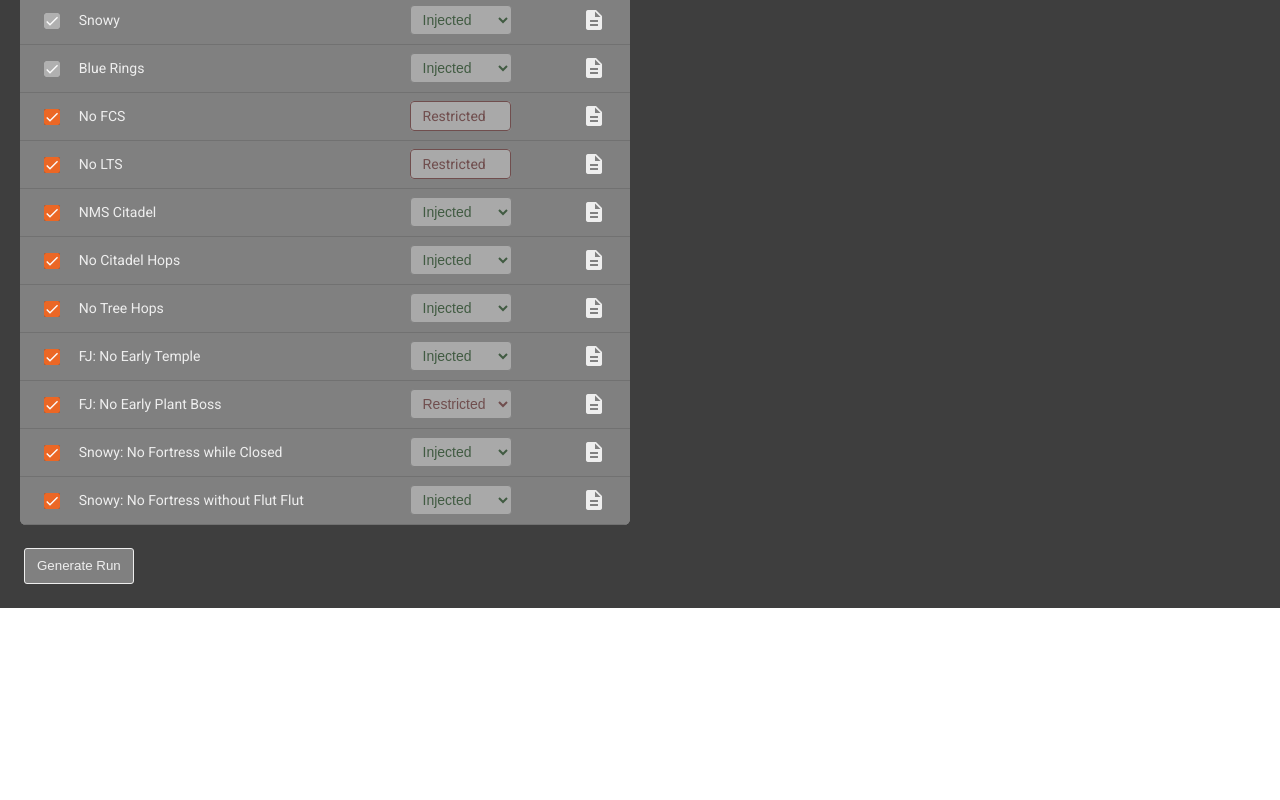
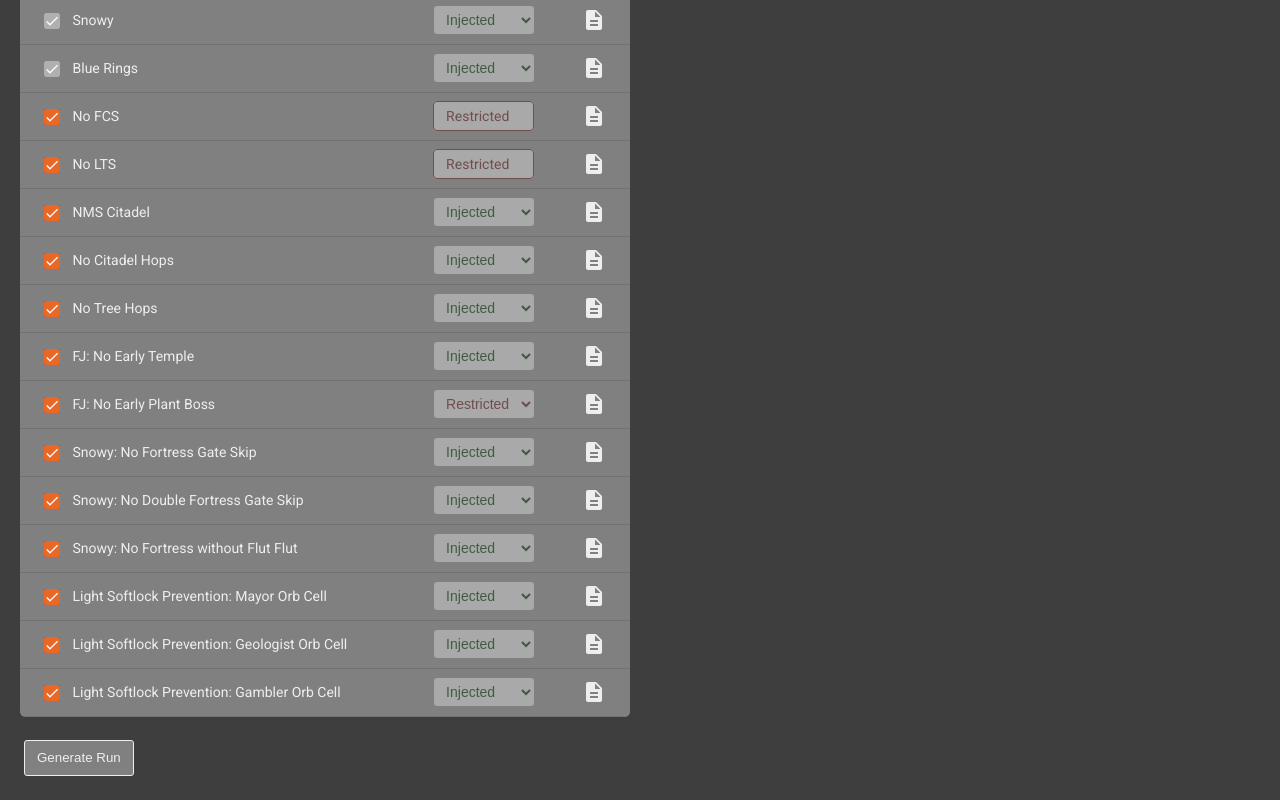
Before and after one commit to JoKronk/JakCoR, an Angular app: page / in a window 1280 px wide. Shown: the part 828-1628 px from the top of the page. Before the commit the page ends 1436 px from the top, so only its background shows below. Built offline with nearby package versions, Linux system fonts and the light colour scheme.

Commit message:
-Added option for rules to activate after cells. -Added softlock prevention rules. -Added no double fortress skip rule. -Updated same level chance to account for where the cell is picked up.

```diff
--- a/src/app/common/classes/cell.ts
+++ b/src/app/common/classes/cell.ts
@@ -1,20 +1,20 @@
 export class Cell {
     id: number;
     level: string;
+    endLevel: string;
     name: string;
     hub: number;
     cellNumber?: number;
-    isHubCell: boolean;
 
     orbCost?: number;
 
-    constructor(id: number, hub: number, level: string, name: string, orbCost?: number, isHubCell: boolean = false) {
+    constructor(id: number, hub: number, level: string, name: string, orbCost?: number, endsIn?: string) {
         this.id = id;
         this.hub = hub;
         this.level = level;
         this.name = name;
         this.orbCost = orbCost;
-        this.isHubCell = isHubCell;
         this.cellNumber = null;
+        this.endLevel = endsIn ?? level;
     }
 }
--- a/src/app/common/classes/randomizer.ts
+++ b/src/app/common/classes/randomizer.ts
@@ -29,6 +29,9 @@ export class Randomizer {
     private consoleLogDebugText: boolean = false;
 
     reset() {
+        if (this.consoleLogDebugText)
+            console.clear();
+
         if (!this.seed) {
             for (let i = 0; i < 25; i++) {
                 this.seed = new seedrandom().int32();
@@ -42,18 +45,23 @@ export class Randomizer {
         this.requiredCellsForFinalBoss = [];
         this.cells.forEach(x => x.cellNumber = null);
         this.orbWallet = new OrbWallet();
+        this.previousCell = null;
         this.requiredCellsForFinalBoss = [0, 1, 2, 3, 34, 67, 94, 99];
 
         this.injections.forEach(x => {
             x.cleared = false;
             if (x.cellIdsNeeded)
                 x.cellIdsNeededLeft = JSON.parse(JSON.stringify(x.cellIdsNeeded));
+            if (x.cellIdsAnyNeededBeforeActive)
+                x.active = false;
         });
 
         this.restrictions.forEach(x => {
             x.cleared = false;
             if (x.cellIdsNeeded)
                 x.cellIdsNeededLeft = JSON.parse(JSON.stringify(x.cellIdsNeeded));
+            if (x.cellIdsAnyNeededBeforeActive)
+                x.active = false;
         });
     }
 
@@ -68,6 +76,7 @@ export class Randomizer {
 
     runCellRandomizeCycle(incrementCellNumber: boolean = false, nextId?: number, isEndCell: boolean = false) {
 
+        this.checkRuleActivation();
         this.checkSetAvailableCellPool();
 
         //breakout if softlocked order
@@ -77,7 +86,7 @@ export class Randomizer {
         }
 
         //get cell (gets given cell id EVEN IF IT'S NOT AVAILABLE IN POOL, else a randomized cell with level persistance percentage radomization)
-        const cellId: number = nextId ? nextId : this.getNextCellId(this.previousCell && this.randomizeIfSameLevel() ? this.previousCell.level : null);
+        const cellId: number = nextId ? nextId : this.getNextCellId(this.previousCell && this.randomizeIfSameLevel() ? this.previousCell.endLevel : null);
         const cell = this.cells.find(x => x.id === cellId);
 
         //previous cell assigned here in case updateInjection inserts new cell
@@ -122,7 +131,7 @@ export class Randomizer {
     }
 
     updateInjections(currentCell: Cell): void {
-        this.injections.filter(x => !x.cleared).forEach(injection => {
+        this.injections.filter(x => !x.cleared && x.active).forEach(injection => {
             //remove existing cell requirements from injection if future requirement is randomized
             if (injection.cellIdsNeededLeft?.includes(currentCell.id)) {
                 injection.cellIdsNeededLeft.splice(injection.cellIdsNeededLeft.indexOf(currentCell.id), 1);
@@ -160,13 +169,49 @@ export class Randomizer {
         return cells.hubs?.includes(cell.hub) || cells.levels?.includes(cell.level) || cells.cellIds?.includes(cell.id);
     }
 
+    checkRuleActivation(): void {
+        if (!this.previousCell)
+            return;
+
+        this.restrictions.filter(x => !x.active).forEach(x => {
+            if (x.cellIdsAnyNeededBeforeActive.includes(this.previousCell.id)) {
+                this.activateRule(x);
+            }
+        });
+        this.injections.filter(x => !x.active).forEach(x => {
+            if (x.cellIdsAnyNeededBeforeActive.includes(this.previousCell.id)) {
+                this.activateRule(x);
+            }
+        });
+    }
+
+    activateRule(rule: Rule) {
+        rule.active = true;
+        let cellAfterRequiermentFulfilled = true;
+        if (rule.cellIdsNeededLeft) {
+            rule.cellIdsNeededLeft = rule.cellIdsNeededLeft.filter(cellId => !this.cells.find(x => x.id === cellId).cellNumber);
+
+            if (rule.cellIdsNeededLeft.length === 0 && rule.cellCountNeededAfterCellIdsRequired) {
+                for (let cellId of rule.cellIdsNeeded) {
+                    if (this.cells.find(x => x.id === cellId).cellNumber + rule.cellCountNeededAfterCellIdsRequired <= this.currentCellNumber) {
+                        cellAfterRequiermentFulfilled = false;
+                        break;
+                    }
+                }
+            }
+        }
+
+        if (!(rule.cellIdsNeededLeft?.length) && (!rule.cellCountNeeded || rule.cellCountNeeded < this.currentCellNumber) && cellAfterRequiermentFulfilled)
+            rule.cleared = true;
+    }
+
     checkSetAvailableCellPool(): void {
         //get unobtained cells
         const unobtainedCells = this.cells.filter(x => !x.cellNumber).map(x => Object.assign({}, x));
         this.availableCellPool = unobtainedCells.map(x => Object.assign({}, x));
 
         //filter out by restrictions
-        this.restrictions.filter(x => !x.cleared).forEach(rule => {
+        this.restrictions.filter(x => !x.cleared && x.active).forEach(rule => {
             if (this.checkRestrictionClear(rule))
                 return;
 
@@ -213,6 +258,9 @@ export class Randomizer {
     }
 
     getNextCellId(ensureLevel?: string): number {
+        if (this.consoleLogDebugText && ensureLevel)
+            console.log("Same Level Randomized", ensureLevel);
+
         const cellPool: Cell[] = ensureLevel ? (this.availableCellPool.filter(x => x.level === ensureLevel).length != 0 ? this.availableCellPool.filter(x => x.level === ensureLevel) : this.availableCellPool) : this.availableCellPool;
         return cellPool[Math.floor(this.mathRandom() * cellPool.length)].id;
     }
@@ -246,7 +294,7 @@ export class Randomizer {
             new Cell(15, 1, "Sentinel", "Explore the beach"),
             new Cell(16, 1, "Sentinel", "Middle sentinel"),
             new Cell(17, 1, "Sentinel", "Scout flies"),
-            new Cell(18, 1, "FJ", "Mirrors"),
+            new Cell(18, 1, "FJ", "Mirrors", null, "Sandover"),
             new Cell(19, 1, "FJ", "Top of tower"),
             new Cell(20, 1, "FJ", "Blue eco vent"),
             new Cell(21, 1, "FJ", "Plant boss"),
@@ -254,7 +302,7 @@ export class Randomizer {
             new Cell(23, 1, "FJ", "Swim to island"),
             new Cell(24, 1, "FJ", "Locked blue eco door"),
             new Cell(25, 1, "FJ", "Scout flies"),
-            new Cell(26, 1, "Misty", "Catch muse"),
+            new Cell(26, 1, "Misty", "Catch muse", null, "Sandover"),
             new Cell(27, 1, "Misty", "Lurker ship"),
             new Cell(28, 1, "Misty", "Cannon"),
             new Cell(29, 1, "Misty", "Dark eco pool"),
@@ -270,9 +318,9 @@ export class Randomizer {
             new Cell(39, 2, "Rock Village", "Oracle orbs", 120),
             new Cell(40, 2, "Rock Village", "Oracle orbs", 120),
             new Cell(41, 2, "Rock Village", "Scout flies"),
-            new Cell(42, 2, "Basin", "Moles"),
+            new Cell(42, 2, "Basin", "Moles", null, "Rock Village"),
             new Cell(43, 2, "Basin", "Flying lurkers"),
-            new Cell(44, 2, "Basin", "Race"),
+            new Cell(44, 2, "Basin", "Race", null, "Rock Village"),
             new Cell(45, 2, "Basin", "Over the lake"),
             new Cell(46, 2, "Basin", "Plants"),
             new Cell(47, 2, "Basin", "Purple rings"),
--- a/src/app/common/classes/rule.ts
+++ b/src/app/common/classes/rule.ts
@@ -10,12 +10,14 @@ export class Rule {
     type: string;
     changeableType: boolean;
 
+    active: boolean;
     cleared: boolean;
 
     cellCountNeeded?: number;
     cellIdsNeeded?: number[];
     cellIdsNeededLeft?: number[];
     cellCountNeededAfterCellIdsRequired?: number;
+    cellIdsAnyNeededBeforeActive?: number[];
 
     cellsUnlocked: CellList; //unlocked when rule is lifted
 
@@ -30,6 +32,7 @@ export class Rule {
         this.cellsUnlocked = new CellList();
         this.cleared = false;
         this.changeableType = true;
+        this.active = true;
     }
 
     //REQUIRED BASE RULES
@@ -154,16 +157,48 @@ export class Rule {
     }
 
     public static NoClosedFortress(): Rule {
-        const rule: Rule = new Rule(15, "Snowy: No Fortress while Closed", Rule.InjectionType(), "Makes sure Fortress Gate is open before Snowy Fortress.");
+        const rule: Rule = new Rule(15, "Snowy: No Fortress Gate Skip", Rule.InjectionType(), "Makes sure Fortress Gate is open before any cell requiring Snowy Fortress are randomized.");
+        rule.cellIdsNeeded = [91];
+        rule.cellsUnlocked.cellIds = [90, 93];
+        return rule;
+    }
+
+    public static NoFortressDoubleBreakIn(): Rule {
+        const rule: Rule = new Rule(16, "Snowy: No Double Fortress Gate Skip", Rule.InjectionType(), "Makes sure Fortress Gate Skip never have to be performed twice as it loads in faster the second time making it much harder.");
+        rule.cellIdsAnyNeededBeforeActive = [90, 93];
         rule.cellIdsNeeded = [91];
         rule.cellsUnlocked.cellIds = [90, 93];
         return rule;
     }
 
     public static NoFortressWithoutFlutFlut(): Rule {
-        const rule: Rule = new Rule(16, "Snowy: No Fortress without Flut Flut", Rule.InjectionType(), "Makes sure Flut Flut is unlocked before Snowy Fortress.");
+        const rule: Rule = new Rule(17, "Snowy: No Fortress without Flut Flut", Rule.InjectionType(), "Makes sure Flut Flut is unlocked before Snowy Fortress.");
         rule.cellIdsNeeded = [11];
         rule.cellsUnlocked.cellIds = [90, 93];
+        return rule;
+    }
+
+    public static NoMayorSoftlock(): Rule {
+        const rule: Rule = new Rule(18, "Light Softlock Prevention: Mayor Orb Cell", Rule.InjectionType(), "Prevents Mayor Orb Cell to appear before FJ Mirrors IF as much as a single cell in FJ has been in the route so far.");
+        rule.cellIdsAnyNeededBeforeActive = [19, 20, 21, 22, 23, 24, 25];
+        rule.cellIdsNeeded = [18];
+        rule.cellsUnlocked.cellIds = [4];
+        return rule;
+    }
+
+    public static NoGeologistSoftlock(): Rule {
+        const rule: Rule = new Rule(19, "Light Softlock Prevention: Geologist Orb Cell", Rule.InjectionType(), "Prevents Geologist Orb Cell to appear before Basin Moles IF as much as a single cell in Basin has been in the route so far.");
+        rule.cellIdsAnyNeededBeforeActive = [43, 44, 45, 46, 47, 48, 49];
+        rule.cellIdsNeeded = [42];
+        rule.cellsUnlocked.cellIds = [37];
+        return rule;
+    }
+
+    public static NoGamblerSoftlock(): Rule {
+        const rule: Rule = new Rule(20, "Light Softlock Prevention: Gambler Orb Cell", Rule.InjectionType(), "Prevents Gambler Orb Cell to appear before Basin Race IF as much as a single cell in Basin has been in the route so far.");
+        rule.cellIdsAnyNeededBeforeActive = [42, 43, 45, 46, 47, 48, 49];
+        rule.cellIdsNeeded = [44];
+        rule.cellsUnlocked.cellIds = [36];
         return rule;
     }
 
@@ -188,7 +223,12 @@ export class Rule {
             Rule.NoEarlyTemple(),
             Rule.NoEarlyPlantBoss(),
             Rule.NoClosedFortress(),
-            Rule.NoFortressWithoutFlutFlut()
+            Rule.NoFortressDoubleBreakIn(),
+            Rule.NoFortressWithoutFlutFlut(),
+
+            Rule.NoMayorSoftlock(),
+            Rule.NoGeologistSoftlock(),
+            Rule.NoGamblerSoftlock()
         ]
     }
 
```
Also changed, not shown: src/app/common/classes/preset.ts (+9 -1 lines).
